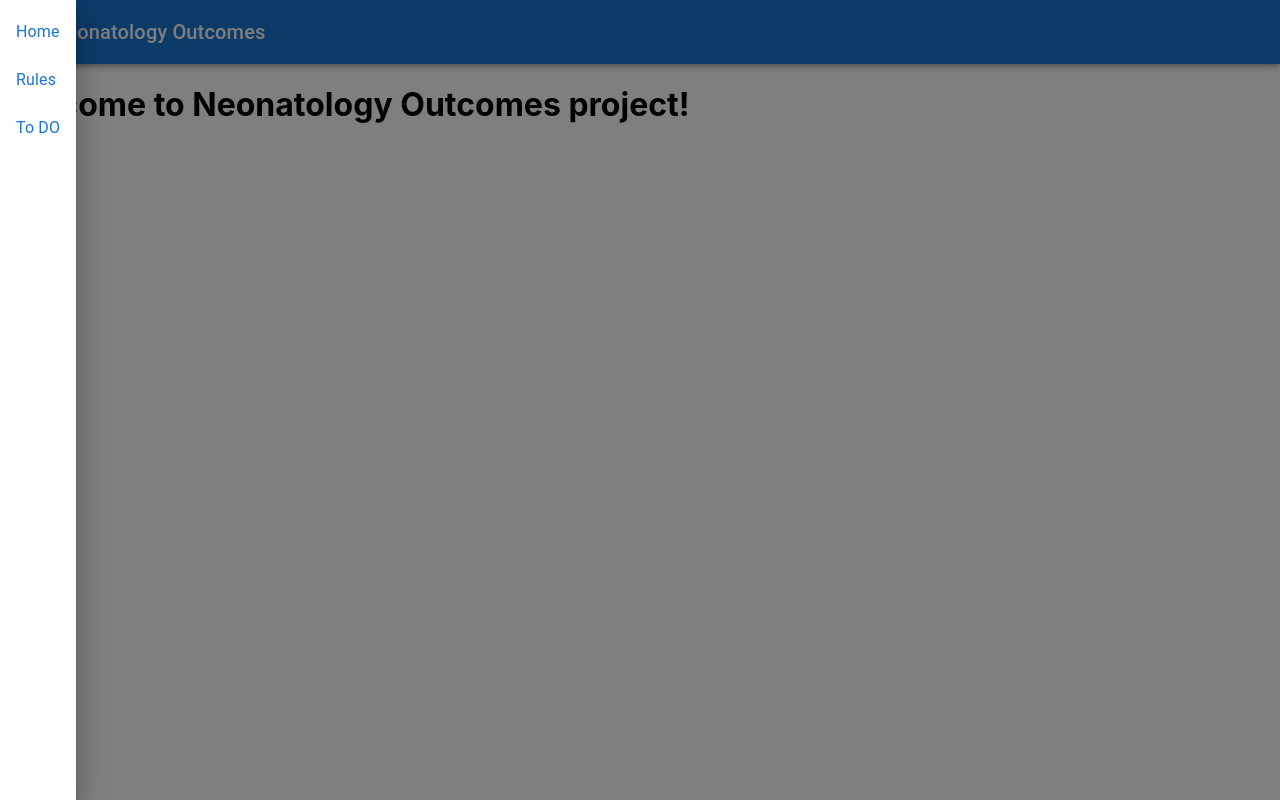
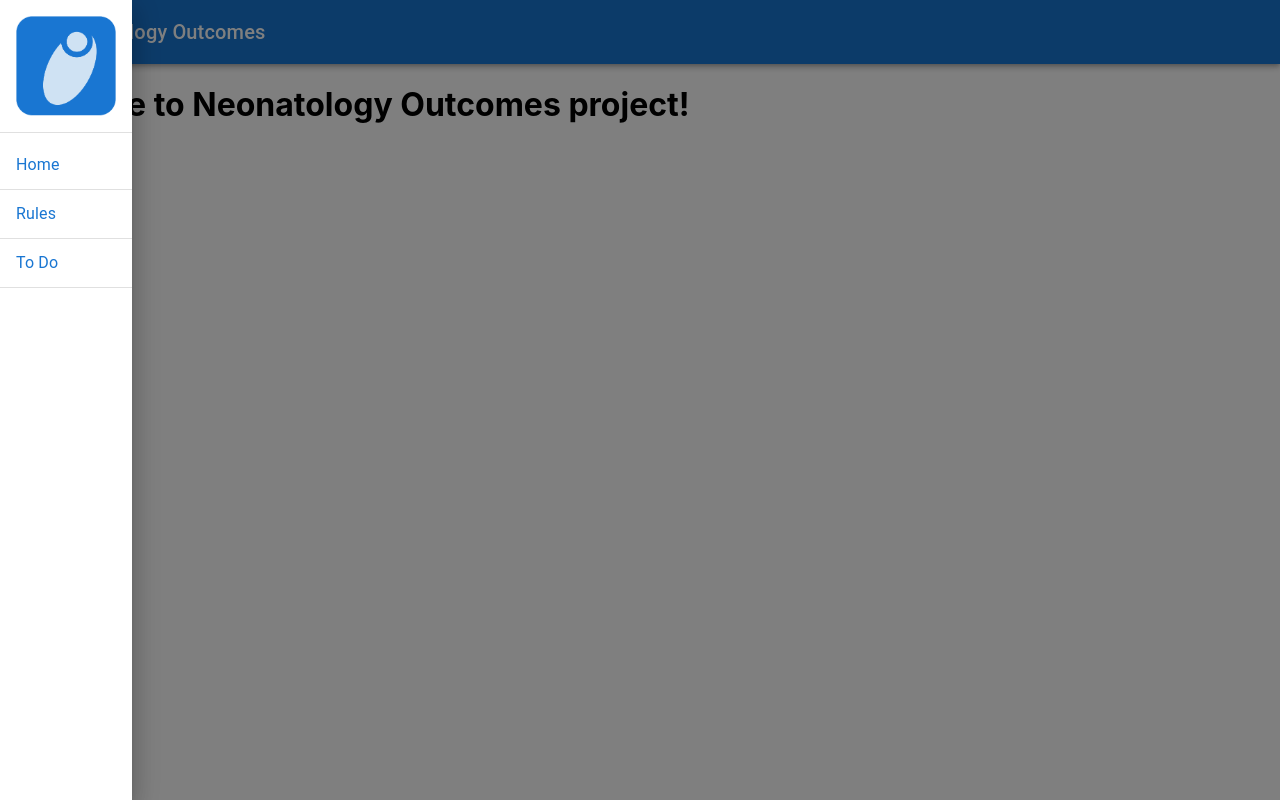
Before and after one commit to Neonatology-Outcomes/Frontend, a React (Create React App) app: page / in a window 1280 px wide. Both pictures are taken after a click on the button "menu". Built offline with nearby package versions, Linux system fonts and the light colour scheme; what apisauce would draw is missing.

Commit message:
added logo

```diff
--- a/src/components/layout/Drawer/index.js
+++ b/src/components/layout/Drawer/index.js
@@ -1,7 +1,20 @@
 import React, { useState } from "react";
-import { AppBar, Toolbar, IconButton, Typography, Drawer, Link, List, ListItem, ListItemText } from "@mui/material";
+import {
+  AppBar,
+  Toolbar,
+  IconButton,
+  Typography,
+  Drawer,
+  Link,
+  List,
+  ListItem,
+  ListItemText,
+  Divider,
+  Box,
+} from "@mui/material";
 import { Menu as MenuIcon } from "@mui/icons-material";
 import { styles } from "./styles";
+import logo from '../../../assets/img/logo.png'
 
 function DrawerComponent() {
   const [drawerOpen, setDrawerOpen] = useState(false);
@@ -23,25 +36,29 @@ function DrawerComponent() {
         </Toolbar>
       </AppBar>
       <Drawer anchor="left" open={drawerOpen} onClose={toggleDrawer(false)}>
+        <Box sx={{ display: "flex", justifyContent: "center", p: 2 }}>
+          <img src={logo} alt="Logo" style={{width: '100px'}} />
+        </Box>
+        <Divider />
         <List>
           <ListItem onClick={toggleDrawer(false)}>
-            <Link href="/" component="a" underline="none" style={{...styles.link}}>
+            <Link href="/" component="a" underline="none" style={{ ...styles.link }}>
               <ListItemText primary="Home" />
             </Link>
-
           </ListItem>
+          <Divider />
           <ListItem onClick={toggleDrawer(false)}>
-            <Link href="#/rules" component="a" underline="none" style={{...styles.link}}>
+            <Link href="#/rules" component="a" underline="none" style={{ ...styles.link }}>
               <ListItemText primary="Rules" />
             </Link>
-
           </ListItem>
+          <Divider />
           <ListItem onClick={toggleDrawer(false)}>
-            <Link href="#/todo" component="a" underline="none" style={{...styles.link}}>
-              <ListItemText primary="To DO" />
+            <Link href="#/todo" component="a" underline="none" style={{ ...styles.link }}>
+              <ListItemText primary="To Do" />
             </Link>
-
           </ListItem>
+          <Divider />
           {/* Add more ListItem components for additional menu items */}
         </List>
       </Drawer>
@@ -49,4 +66,4 @@ function DrawerComponent() {
   );
 }
 
-  export default DrawerComponent;
+export default DrawerComponent;
```
Also changed, not shown: src/assets/img/logo.png (added).
